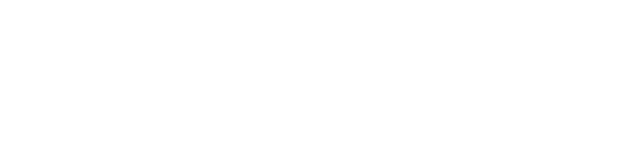
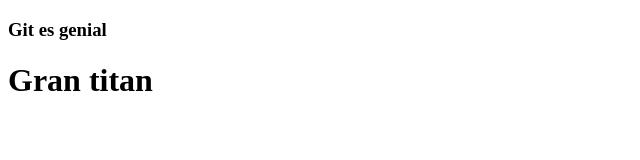
Before and after one commit to CamiloArtunduaga24/prueba-git-1, a plain HTML site: page index.html in a window 1280 px wide. Shown: the whole page, without its empty margins (0-640 px from the left). Drawn offline with Linux system fonts and the light colour scheme.

Commit message:
segundo commit

```diff
--- a/index.html
+++ b/index.html
@@ -4,7 +4,10 @@
         <meta charset="UTF-8" />
         <meta http-equiv="X-UA-Compatible" content="IE=edge" />
         <meta name="viewport" content="width=device-width, initial-scale=1.0" />
-        <title>Documentos</title>
+        <title>Prueba con Git</title>
     </head>
-    <body></body>
+    <body>
+        <h3>Git es genial</h3>
+        <h1>Gran titan</h1>
+    </body>
 </html>
```
